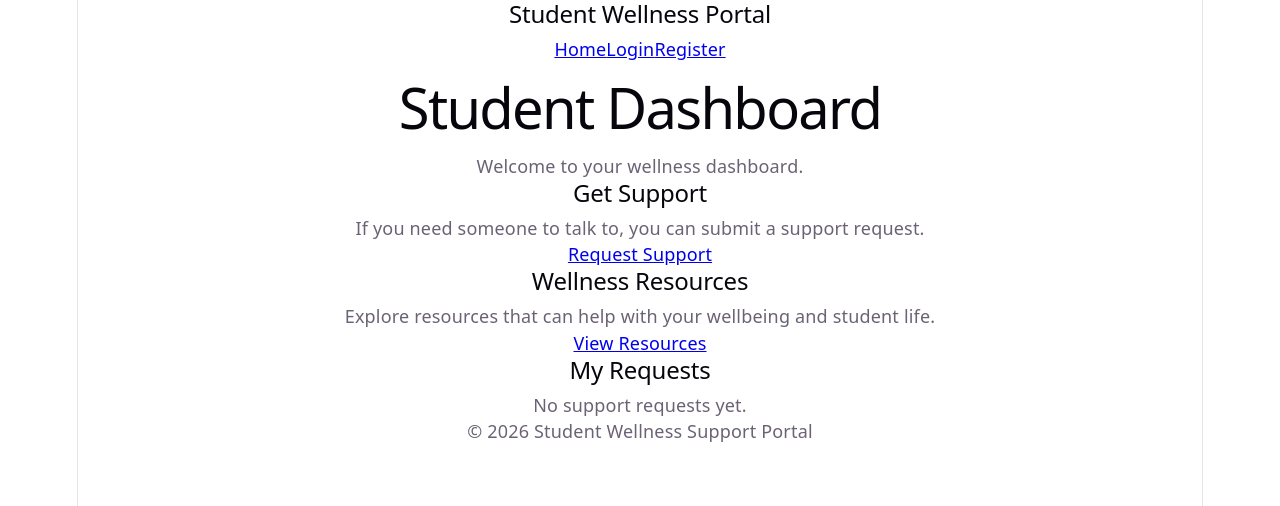
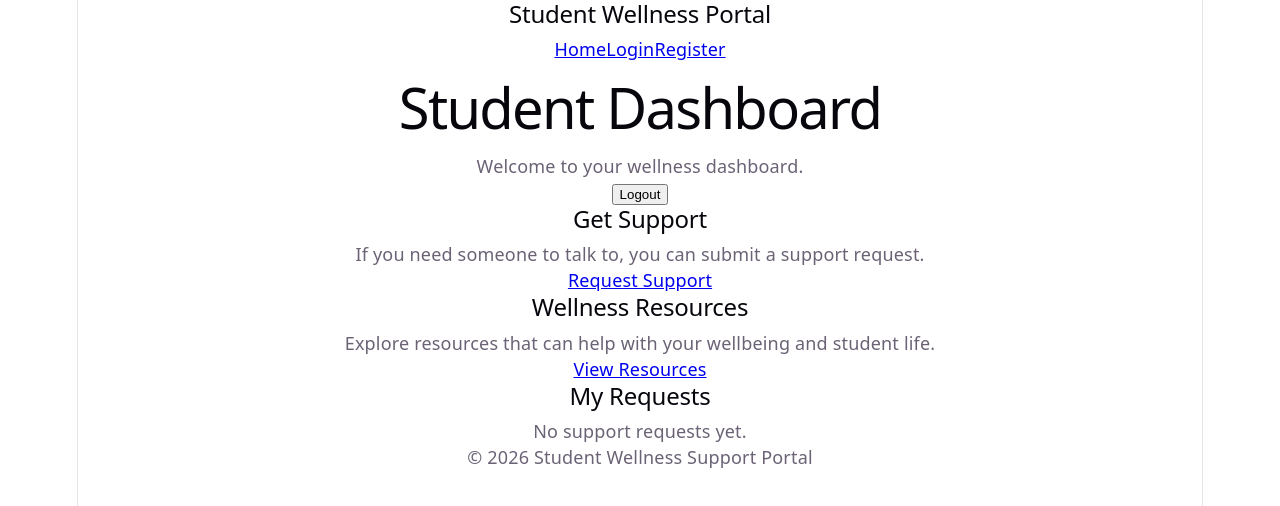
Before and after one commit to HopeTheEditor/Student-Wellness-Portal, a React app in the folder frontend/: page /dashboard in a window 1280 px wide. Shown: the top 506 px of the page. Built offline with nearby package versions, Linux system fonts and the light colour scheme; sample sign-in values are in the browser's storage; the HTML template or start-up script is replaced by a standard one.

Commit message:
added logout to dashboard

```diff
--- a/frontend/src/pages/StudentDashboard.jsx
+++ b/frontend/src/pages/StudentDashboard.jsx
@@ -1,5 +1,5 @@
 import { useState } from 'react'
-import { Link } from 'react-router-dom'
+import { Link, useNavigate } from 'react-router-dom'
 
 function StudentDashboard() {
   const [request] = useState(() => {
@@ -12,11 +12,23 @@ function StudentDashboard() {
     return null
   })
 
+  const navigate = useNavigate()
+
+  function handleLogout() {
+    localStorage.removeItem('loggedIn')
+
+    alert('You have been logged out.')
+
+    navigate('/login')
+  }
+
   return (
     <main>
       <h1>Student Dashboard</h1>
 
       <p>Welcome to your wellness dashboard.</p>
+
+      <button onClick={handleLogout}>Logout</button>
 
       <section>
         <h2>Get Support</h2>
```
